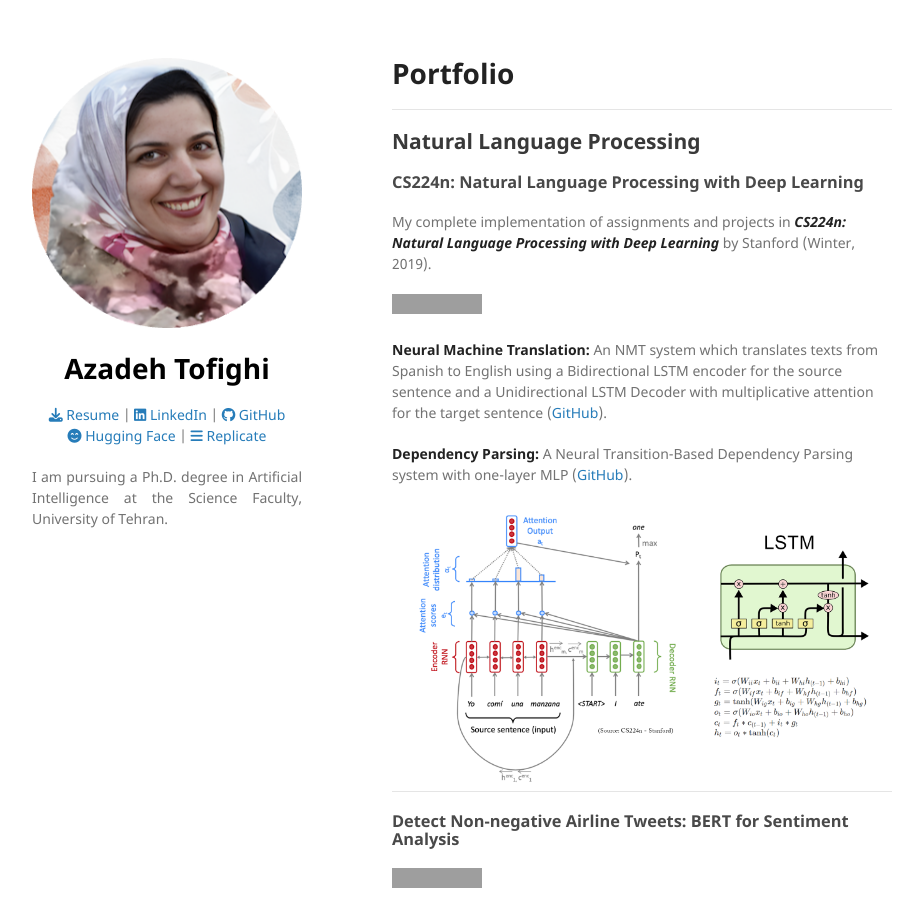
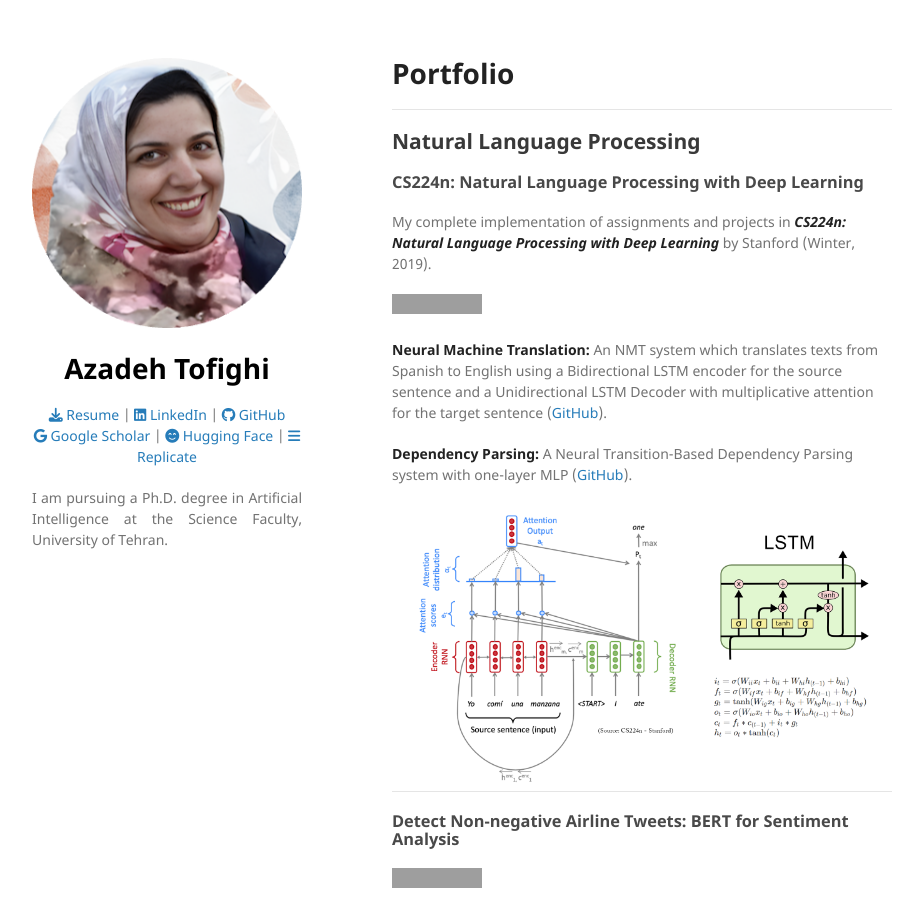
Before and after one commit to aztofighi/aztofighi.github.io, a Jekyll site: the page built from index.md, in a window 1280 px wide and 900 px high. Shown: the whole window, without its empty margins (178-1086 px from the left). Built offline with Jekyll 4.4.1, drawn with Linux system fonts in a browser that asks for light colours; our own code applies the rules of GitHub Pages for plain Markdown files; grey boxes are pictures that could not be loaded.

Commit message:
Update _config.yml

```diff
--- a/_config.yml
+++ b/_config.yml
@@ -7,6 +7,7 @@ description:
   <a href="https://docs.google.com/document/d/1h0ODSjBtmwJlAEiUWkZh4b6u18Pi4_IS8xpFunYbZ7M/export?format=pdf"> <i class="fa-solid fa-download"></i> Resume </a> |
   <a href="https://www.linkedin.com/in/aztofighi/"><i class="fa-brands fa-linkedin"></i> LinkedIn </a> |
   <a href="https://github.com/aztofighi"><i class="fa-brands fa-github"></i> GitHub </a> <br>
+  <a href="https://scholar.google.com/citations?user=1t44pi0AAAAJ&hl=en"><i class="fa-brands fa-google"></i> Google Scholar </a> |
   <a href="https://huggingface.co/Azadeh"><i class="fa-solid fa-face-smile-beam"></i> Hugging Face </a> |
   <a href="https://replicate.com/aztofighi"><i class="fa-solid fa-bars"></i> Replicate </a>
 
```
